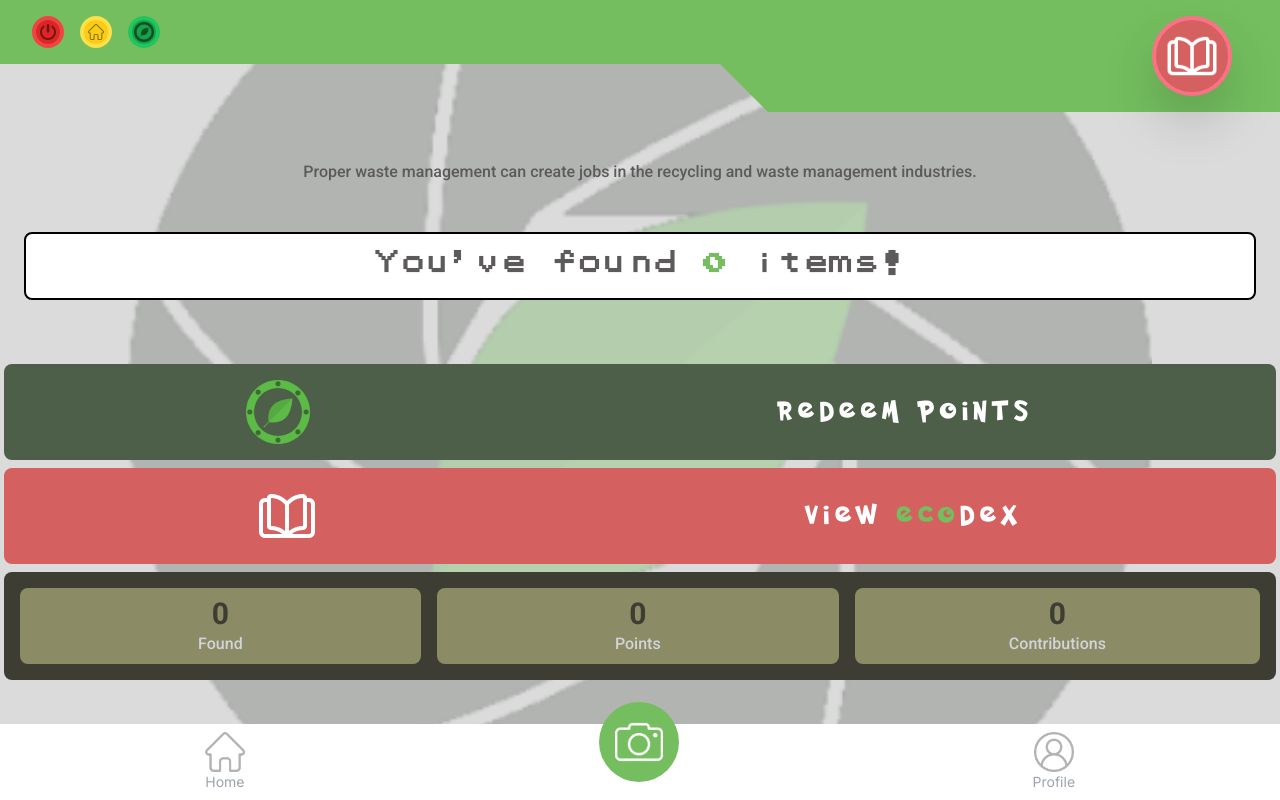
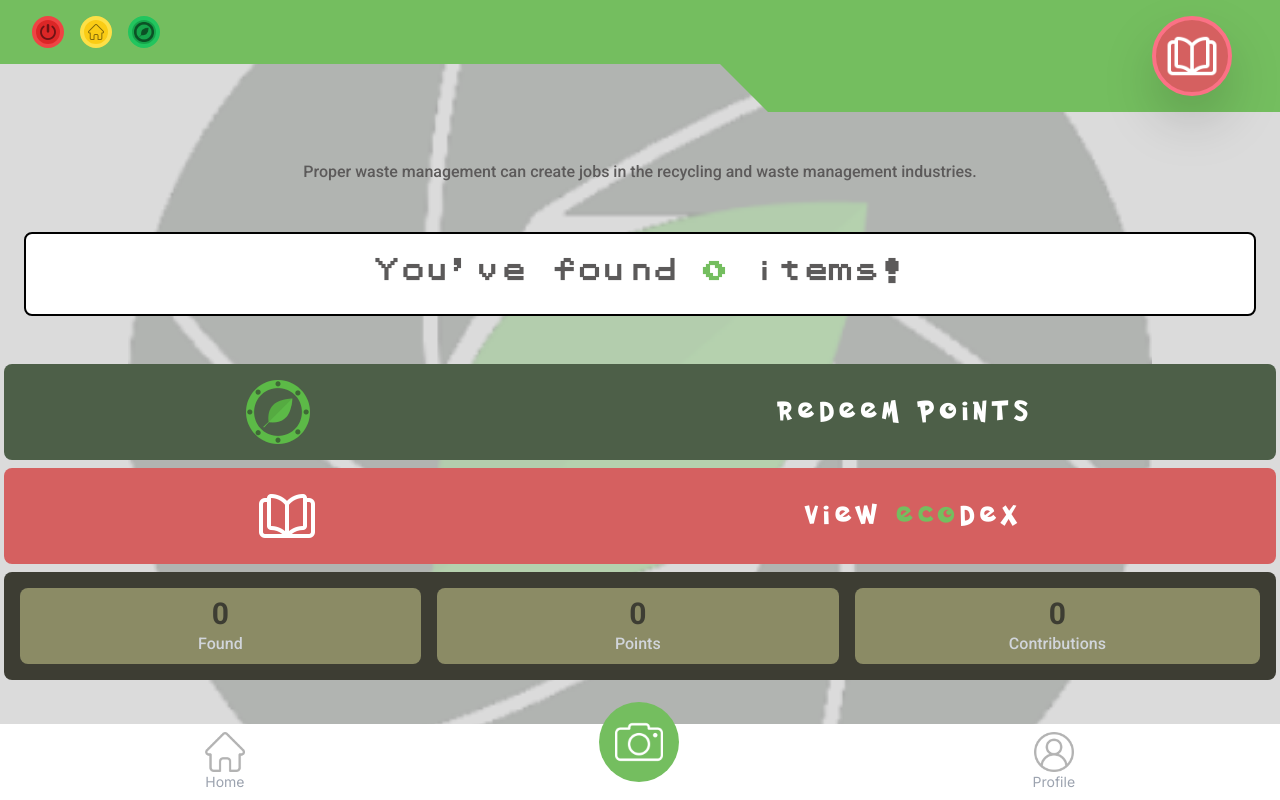
Before and after one commit to josephleungg/EcoDex, a Next.js app in the folder client/: page /home in a window 1280 px wide. Built offline with nearby package versions, Linux system fonts and the light colour scheme; no server answers.

Commit message:
small ui changes

```diff
--- a/client/app/(pages)/home/page.js
+++ b/client/app/(pages)/home/page.js
@@ -67,7 +67,7 @@ export default function Home() {
             </div>
 
             {/* div for found items */}
-            <div className="flex items-center justify-center bg-white mx-6 mb-16 rounded-lg py-4 font-gameboy border-2 border-black">
+            <div className="flex items-center justify-center bg-white mx-6 mb-12 rounded-lg py-6 px-4 font-gameboy border-2 border-black">
                 <p className="text-tertiary-0 text-2xl font-black tracking-wider text-center">You've found <span className="text-primary-0">{numberItems} </span> items!</p>
             </div>
 
```
